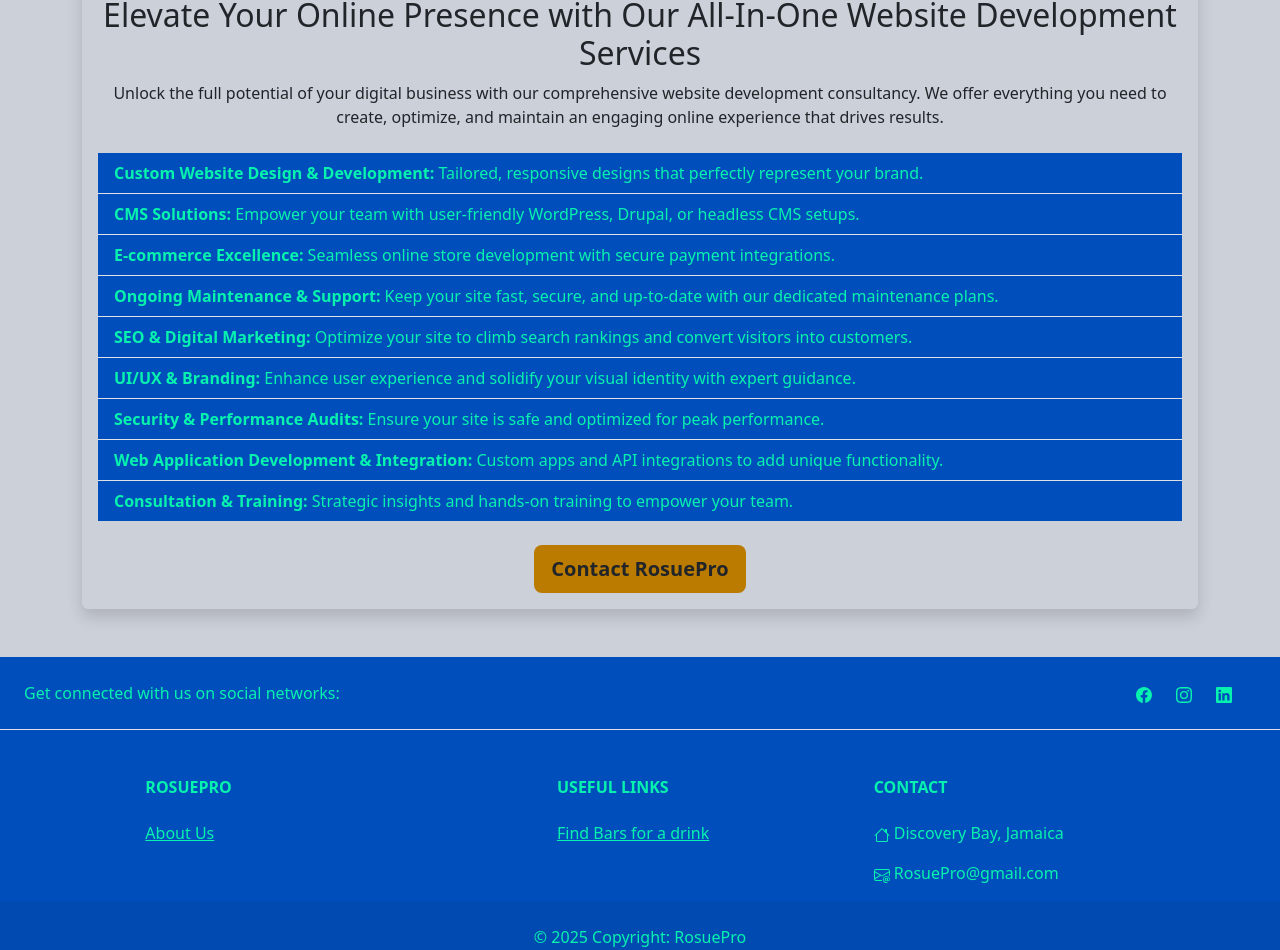
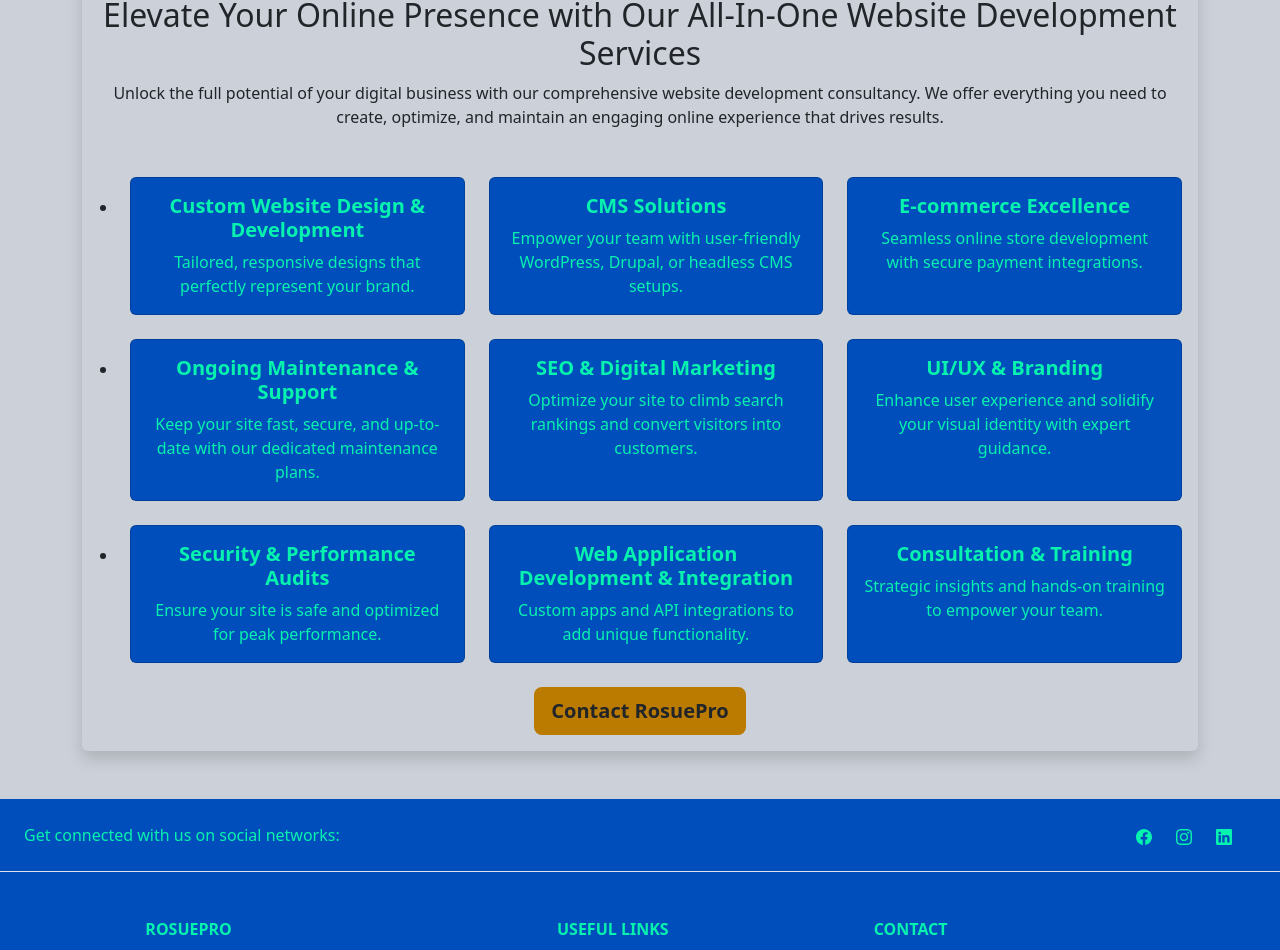
Before and after one commit to Rosue/rosuepro, a React (Create React App) app: page / in a window 1280 px wide. Shown: the part 1464-2414 px from the top of the page. Built offline with nearby package versions, Linux system fonts and the light colour scheme.

Commit message:
Updated services display on home page

```diff
--- a/src/pages/Landing.js
+++ b/src/pages/Landing.js
@@ -22,17 +22,89 @@ export default function Landing() {
       <p class="card-text text-center text-dark">
         Unlock the full potential of your digital business with our comprehensive website development consultancy. We offer everything you need to create, optimize, and maintain an engaging online experience that drives results.
       </p>
-      <ul class="list-group list-group-flush my-4">
-        <li class="list-group-item bg-main txt-cool"><strong>Custom Website Design &amp; Development:</strong> Tailored, responsive designs that perfectly represent your brand.</li>
-        <li class="list-group-item bg-main txt-cool"><strong>CMS Solutions:</strong> Empower your team with user-friendly WordPress, Drupal, or headless CMS setups.</li>
-        <li class="list-group-item bg-main txt-cool"><strong>E-commerce Excellence:</strong> Seamless online store development with secure payment integrations.</li>
-        <li class="list-group-item bg-main txt-cool"><strong>Ongoing Maintenance &amp; Support:</strong> Keep your site fast, secure, and up-to-date with our dedicated maintenance plans.</li>
-        <li class="list-group-item bg-main txt-cool"><strong>SEO &amp; Digital Marketing:</strong> Optimize your site to climb search rankings and convert visitors into customers.</li>
-        <li class="list-group-item bg-main txt-cool"><strong>UI/UX &amp; Branding:</strong> Enhance user experience and solidify your visual identity with expert guidance.</li>
-        <li class="list-group-item bg-main txt-cool"><strong>Security &amp; Performance Audits:</strong> Ensure your site is safe and optimized for peak performance.</li>
-        <li class="list-group-item bg-main txt-cool"><strong>Web Application Development &amp; Integration:</strong> Custom apps and API integrations to add unique functionality.</li>
-        <li class="list-group-item bg-main txt-cool"><strong>Consultation &amp; Training:</strong> Strategic insights and hands-on training to empower your team.</li>
-      </ul>
+      <ul className="row row-cols-1 row-cols-md-2 row-cols-lg-3 g-4 my-4">
+  <li className="col">
+    <div className="card h-100 text-center bg-main txt-cool">
+      <div className="card-body">
+        <i className="bi bi-palette-fill fs-1 mb-3"></i> {/* Example Bootstrap icon */}
+        <h5 className="card-title"><strong>Custom Website Design &amp; Development</strong></h5>
+        <p className="card-text">Tailored, responsive designs that perfectly represent your brand.</p>
+      </div>
+    </div>
+  </li>
+  <li className="col">
+    <div className="card h-100 text-center bg-main txt-cool">
+      <div className="card-body">
+        <i className="bi bi-gear-fill fs-1 mb-3"></i>
+        <h5 className="card-title"><strong>CMS Solutions</strong></h5>
+        <p className="card-text">Empower your team with user-friendly WordPress, Drupal, or headless CMS setups.</p>
+      </div>
+    </div>
+  </li>
+  <li className="col">
+    <div className="card h-100 text-center bg-main txt-cool">
+      <div className="card-body">
+        <i className="bi bi-cart-fill fs-1 mb-3"></i>
+        <h5 className="card-title"><strong>E-commerce Excellence</strong></h5>
+        <p className="card-text">Seamless online store development with secure payment integrations.</p>
+      </div>
+    </div>
+  </li>
+  <li className="col">
+    <div className="card h-100 text-center bg-main txt-cool">
+      <div className="card-body">
+        <i className="bi bi-shield-fill-check fs-1 mb-3"></i>
+        <h5 className="card-title"><strong>Ongoing Maintenance &amp; Support</strong></h5>
+        <p className="card-text">Keep your site fast, secure, and up-to-date with our dedicated maintenance plans.</p>
+      </div>
+    </div>
+  </li>
+  <li className="col">
+    <div className="card h-100 text-center bg-main txt-cool">
+      <div className="card-body">
+        <i className="bi bi-graph-up-arrow fs-1 mb-3"></i>
+        <h5 className="card-title"><strong>SEO &amp; Digital Marketing</strong></h5>
+        <p className="card-text">Optimize your site to climb search rankings and convert visitors into customers.</p>
+      </div>
+    </div>
+  </li>
+  <li className="col">
+    <div className="card h-100 text-center bg-main txt-cool">
+      <div className="card-body">
+        <i className="bi bi-brush-fill fs-1 mb-3"></i>
+        <h5 className="card-title"><strong>UI/UX &amp; Branding</strong></h5>
+        <p className="card-text">Enhance user experience and solidify your visual identity with expert guidance.</p>
+      </div>
+    </div>
+  </li>
+  <li className="col">
+    <div className="card h-100 text-center bg-main txt-cool">
+      <div className="card-body">
+        <i className="bi bi-shield-lock-fill fs-1 mb-3"></i>
+        <h5 className="card-title"><strong>Security &amp; Performance Audits</strong></h5>
+        <p className="card-text">Ensure your site is safe and optimized for peak performance.</p>
+      </div>
+    </div>
+  </li>
+  <li className="col">
+    <div className="card h-100 text-center bg-main txt-cool">
+      <div className="card-body">
+        <i className="bi bi-code-slash fs-1 mb-3"></i>
+        <h5 className="card-title"><strong>Web Application Development &amp; Integration</strong></h5>
+        <p className="card-text">Custom apps and API integrations to add unique functionality.</p>
+      </div>
+    </div>
+  </li>
+  <li className="col">
+    <div className="card h-100 text-center bg-main txt-cool">
+      <div className="card-body">
+        <i className="bi bi-person-lines-fill fs-1 mb-3"></i>
+        <h5 className="card-title"><strong>Consultation &amp; Training</strong></h5>
+        <p className="card-text">Strategic insights and hands-on training to empower your team.</p>
+      </div>
+    </div>
+  </li>
+</ul>
       <div class="text-center">
       <a href="mailto:rosuepro@gmail.com?subject=New%20RosuePro%20Customer%20Contact" className="btn bg-complimentary btn-lg">
         <b>Contact RosuePro</b>
```
